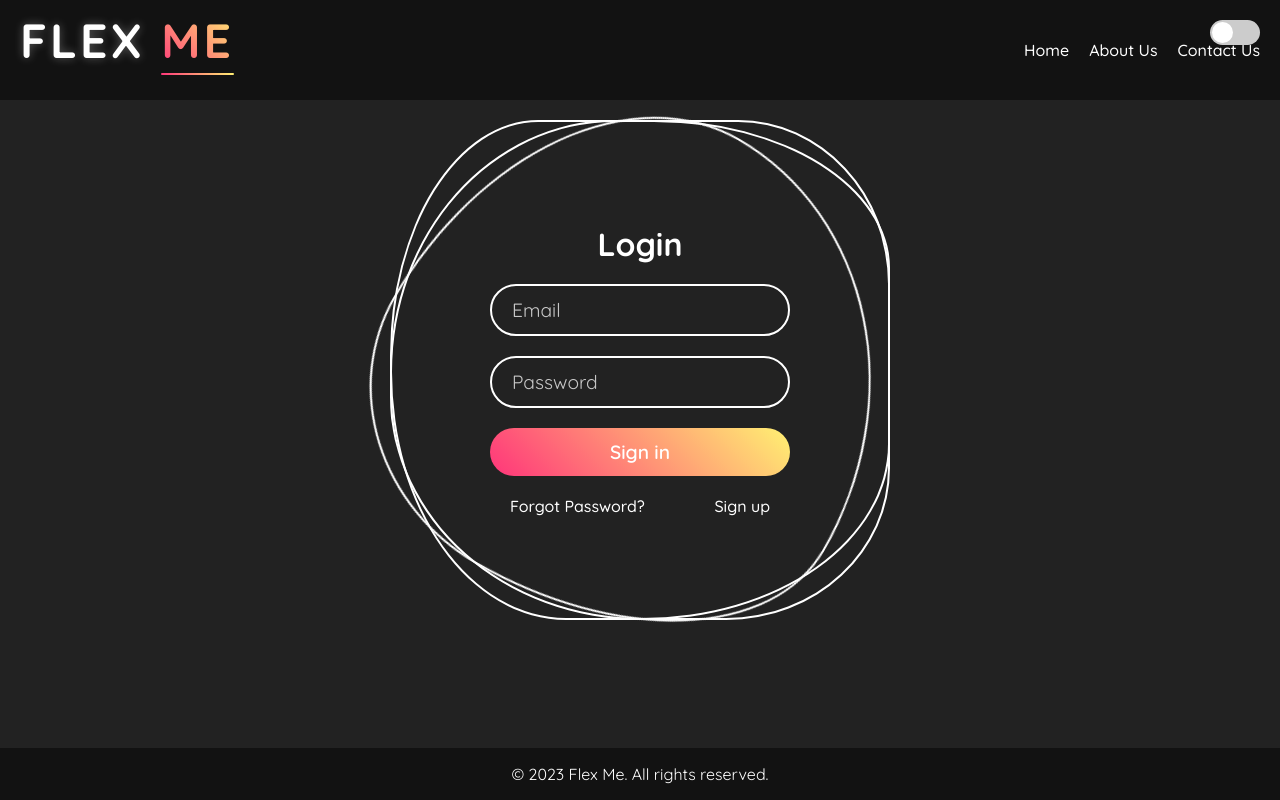
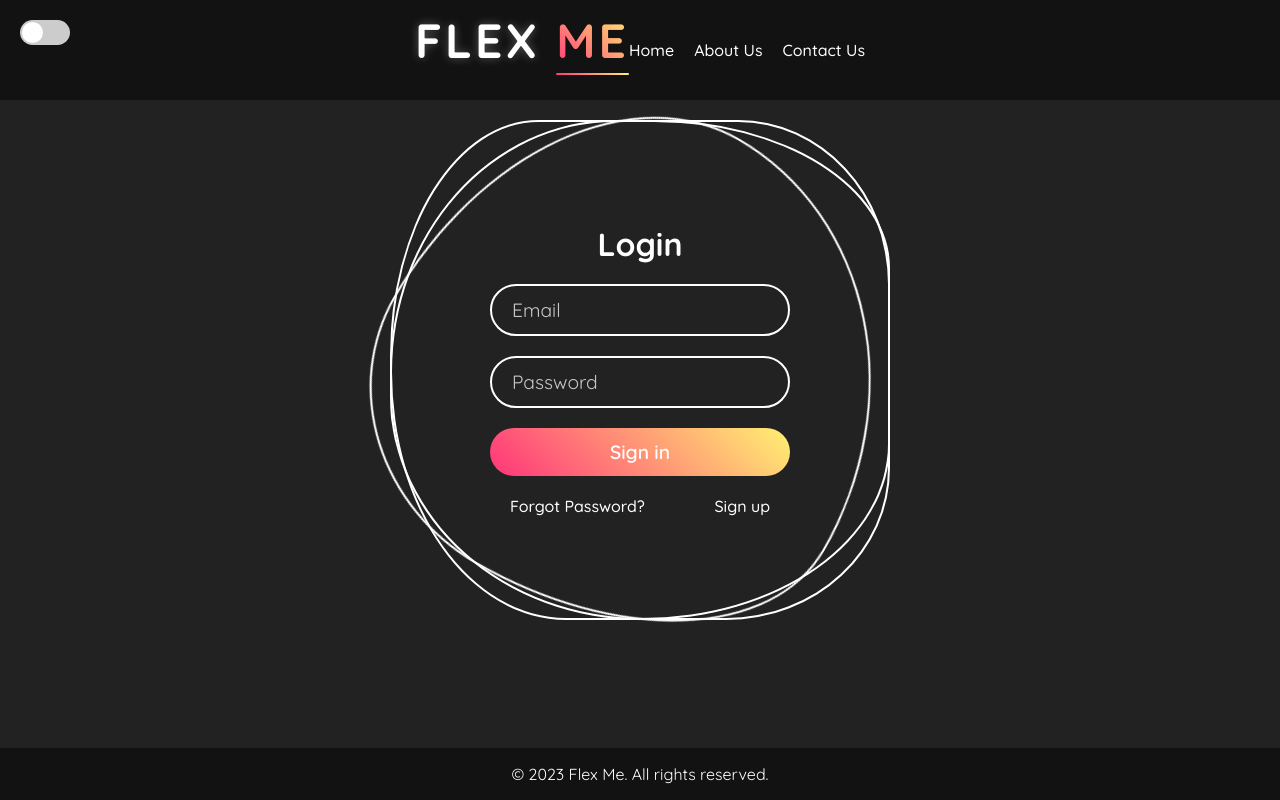
Before and after one commit to samflex21/FLEX-ME., a plain HTML site: page login.html in a window 1280 px wide. Drawn offline with Linux system fonts and the light colour scheme.

Commit message:
Update login.html

```diff
--- a/login.html
+++ b/login.html
@@ -305,7 +305,7 @@
         .navbar {
             display: flex;
             align-items: center;
-            justify-content: space-between; /* Space between logo and toggle */
+            justify-content: center; /* Center the navbar content */
             width: 100%; /* Full width */
             margin-bottom: 20px; /* Space between navbar and content */
             background-color: rgba(17, 17, 17, 0.95); /* Background color for navbar */
@@ -326,6 +326,13 @@
 
         .nav-link:hover {
             color: #ff357a; /* Change color on hover */
+        }
+
+        /* Toggle button styles */
+        .toggle-container {
+            position: absolute;
+            top: 20px; /* Position the toggle button at the top */
+            left: 20px; /* Align to the left */
         }
     </style>
 </head>
```
